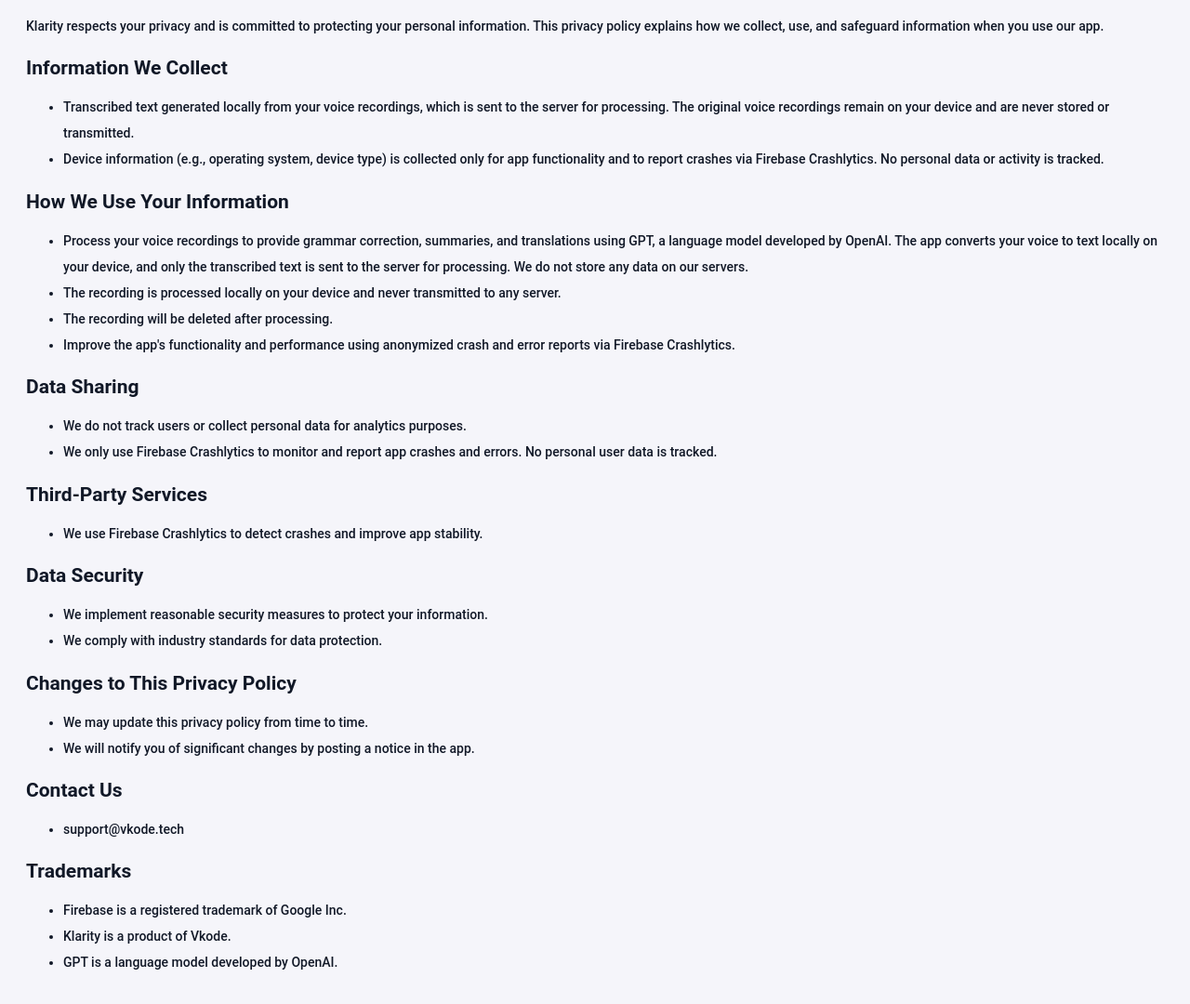
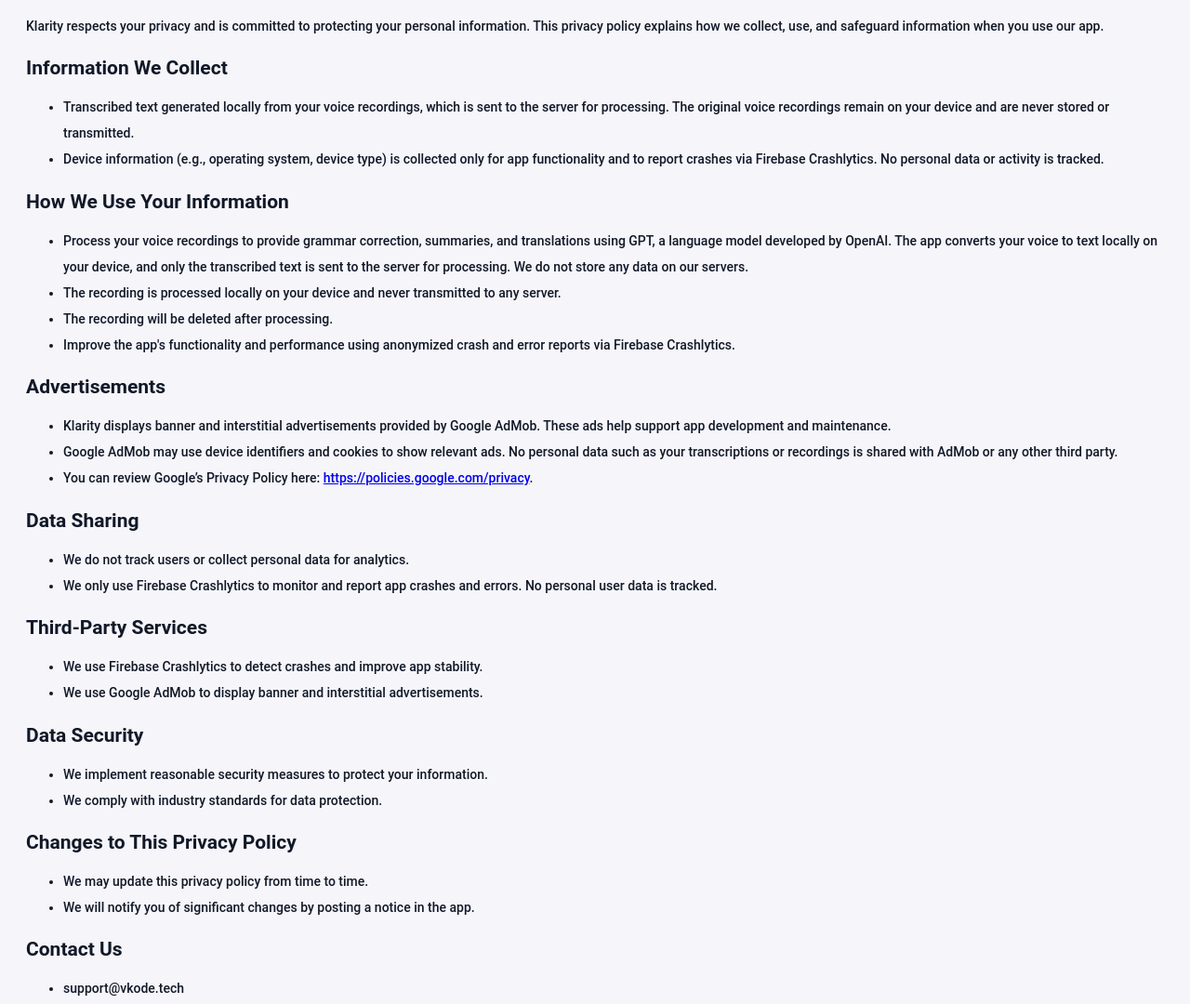
Before and after one commit to vkode-dev/vkode-dev.github.io, a plain HTML site: page klarity/privacy/index.html in a window 1280 px wide. Shown: the top 1080 px of the page at 93% size. Drawn offline with Linux system fonts and the light colour scheme.

Commit message:
Update index.html

```diff
--- a/klarity/privacy/index.html
+++ b/klarity/privacy/index.html
@@ -35,71 +35,90 @@
 
   <body>
     <p>
-            Klarity respects your privacy and is committed to protecting your
-            personal information. This privacy policy explains how we collect,
-            use, and safeguard information when you use our app.
+      Klarity respects your privacy and is committed to protecting your personal
+      information. This privacy policy explains how we collect, use, and
+      safeguard information when you use our app.
     </p>
 
     <h2>Information We Collect</h2>
     <ul>
       <li>
-                Transcribed text generated locally from your voice recordings,
-                which is sent to the server for processing. The original voice
-                recordings remain on your device and are never stored or
-                transmitted.
+        Transcribed text generated locally from your voice recordings, which is
+        sent to the server for processing. The original voice recordings remain
+        on your device and are never stored or transmitted.
       </li>
       <li>
-                Device information (e.g., operating system, device type) is
-                collected only for app functionality and to report crashes via
-                Firebase Crashlytics. No personal data or activity is tracked.
+        Device information (e.g., operating system, device type) is collected
+        only for app functionality and to report crashes via Firebase
+        Crashlytics. No personal data or activity is tracked.
       </li>
     </ul>
 
     <h2>How We Use Your Information</h2>
     <ul>
       <li>
-                Process your voice recordings to provide grammar correction,
-                summaries, and translations using GPT, a language model
-                developed by OpenAI. The app converts your voice to text locally
-                on your device, and only the transcribed text is sent to the
-                server for processing. We do not store any data on our servers.
+        Process your voice recordings to provide grammar correction, summaries,
+        and translations using GPT, a language model developed by OpenAI. The
+        app converts your voice to text locally on your device, and only the
+        transcribed text is sent to the server for processing. We do not store
+        any data on our servers.
       </li>
       <li>
-                The recording is processed locally on your device and never
-                transmitted to any server.
+        The recording is processed locally on your device and never transmitted
+        to any server.
       </li>
       <li>The recording will be deleted after processing.</li>
       <li>
-                Improve the app's functionality and performance using anonymized
-                crash and error reports via Firebase Crashlytics.
+        Improve the app's functionality and performance using anonymized crash
+        and error reports via Firebase Crashlytics.
+      </li>
+    </ul>
+
+    <h2>Advertisements</h2>
+    <ul>
+      <li>
+        Klarity displays banner and interstitial advertisements provided by
+        Google AdMob. These ads help support app development and maintenance.
+      </li>
+      <li>
+        Google AdMob may use device identifiers and cookies to show relevant
+        ads. No personal data such as your transcriptions or recordings is
+        shared with AdMob or any other third party.
+      </li>
+      <li>
+        You can review Google’s Privacy Policy here:
+        <a
+          href="https://policies.google.com/privacy"
+          target="_blank"
+          rel="noopener noreferrer"
+          >https://policies.google.com/privacy</a
+        >.
       </li>
     </ul>
 
     <h2>Data Sharing</h2>
     <ul>
+      <li>We do not track users or collect personal data for analytics.</li>
       <li>
-                We do not track users or collect personal data for analytics
-                purposes.
-            </li>
-            <li>
-                We only use Firebase Crashlytics to monitor and report app
-                crashes and errors. No personal user data is tracked.
+        We only use Firebase Crashlytics to monitor and report app crashes and
+        errors. No personal user data is tracked.
       </li>
     </ul>
 
     <h2>Third-Party Services</h2>
     <ul>
       <li>
-                We use Firebase Crashlytics to detect crashes and improve app
-                stability.
+        We use Firebase Crashlytics to detect crashes and improve app stability.
+      </li>
+      <li>
+        We use Google AdMob to display banner and interstitial advertisements.
       </li>
     </ul>
 
     <h2>Data Security</h2>
     <ul>
       <li>
-                We implement reasonable security measures to protect your
-                information.
+        We implement reasonable security measures to protect your information.
       </li>
       <li>We comply with industry standards for data protection.</li>
     </ul>
@@ -108,8 +127,8 @@
     <ul>
       <li>We may update this privacy policy from time to time.</li>
       <li>
-                We will notify you of significant changes by posting a notice in
-                the app.
+        We will notify you of significant changes by posting a notice in the
+        app.
       </li>
     </ul>
 
```
Lines whose indentation alone changed are shown as unchanged.
